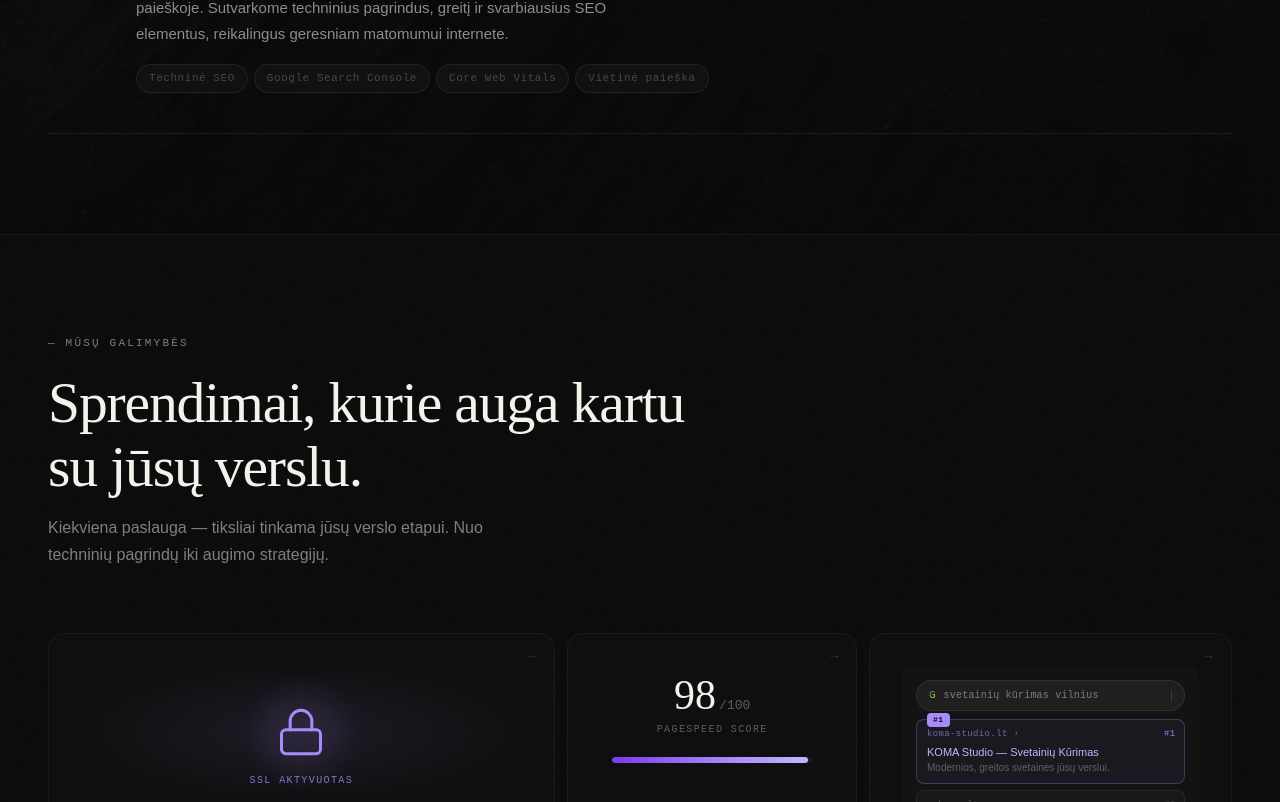
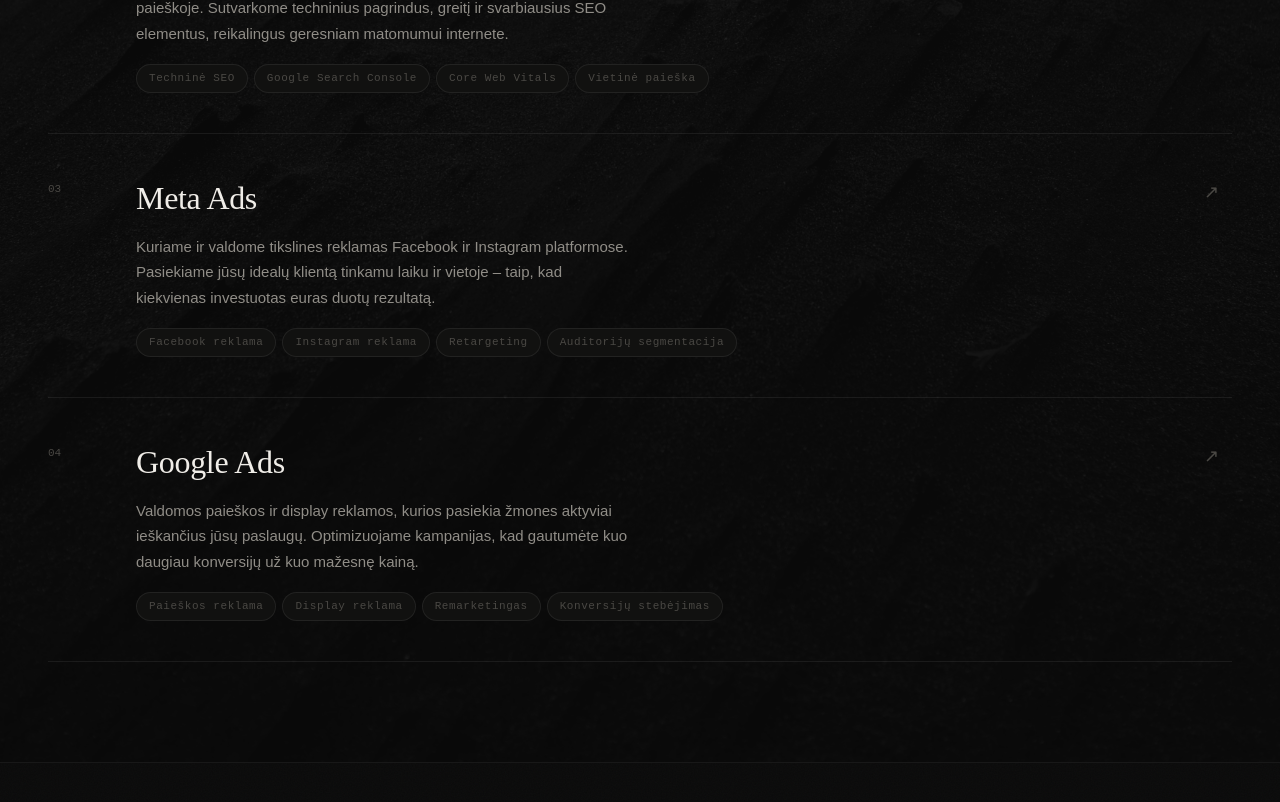
Before and after one commit to faustaskz/koma-studio, a Next.js app: page / in a window 1280 px wide. Shown: the part 2158-2960 px from the top of the page. Built offline with nearby package versions, Linux system fonts and the light colour scheme.

Commit message:
pakeitimai

```diff
--- a/app/page.tsx
+++ b/app/page.tsx
@@ -486,6 +486,8 @@
         .reveal { opacity: 0; transform: translateY(28px); transition: opacity 0.8s cubic-bezier(0.16,1,0.3,1), transform 0.8s cubic-bezier(0.16,1,0.3,1); }
         .reveal.on { opacity: 1; transform: translateY(0); }
         .d1 { transition-delay: 0.1s; }
+        .d2 { transition-delay: 0.2s; }
+        .d3 { transition-delay: 0.3s; }
 
         /* ── RESPONSIVE ── */
         @media(max-width:768px){
@@ -626,6 +628,28 @@
             </div>
             <div className="svc-arr">↗</div>
           </div>
+          <div className="svc-row reveal d2">
+            <div className="svc-n">03</div>
+            <div>
+              <div className="svc-name">Meta Ads</div>
+              <p className="svc-desc">Kuriame ir valdome tikslines reklamas Facebook ir Instagram platformose. Pasiekiame jūsų idealų klientą tinkamu laiku ir vietoje – taip, kad kiekvienas investuotas euras duotų rezultatą.</p>
+              <div className="svc-tags">
+                {['Facebook reklama','Instagram reklama','Retargeting','Auditorijų segmentacija'].map((t,i) => <span key={i} className="stag2">{t}</span>)}
+              </div>
+            </div>
+            <div className="svc-arr">↗</div>
+          </div>
+          <div className="svc-row reveal d3">
+            <div className="svc-n">04</div>
+            <div>
+              <div className="svc-name">Google Ads</div>
+              <p className="svc-desc">Valdomos paieškos ir display reklamos, kurios pasiekia žmones aktyviai ieškančius jūsų paslaugų. Optimizuojame kampanijas, kad gautumėte kuo daugiau konversijų už kuo mažesnę kainą.</p>
+              <div className="svc-tags">
+                {['Paieškos reklama','Display reklama','Remarketingas','Konversijų stebėjimas'].map((t,i) => <span key={i} className="stag2">{t}</span>)}
+              </div>
+            </div>
+            <div className="svc-arr">↗</div>
+          </div>
         </div>
       </section>
 
```
